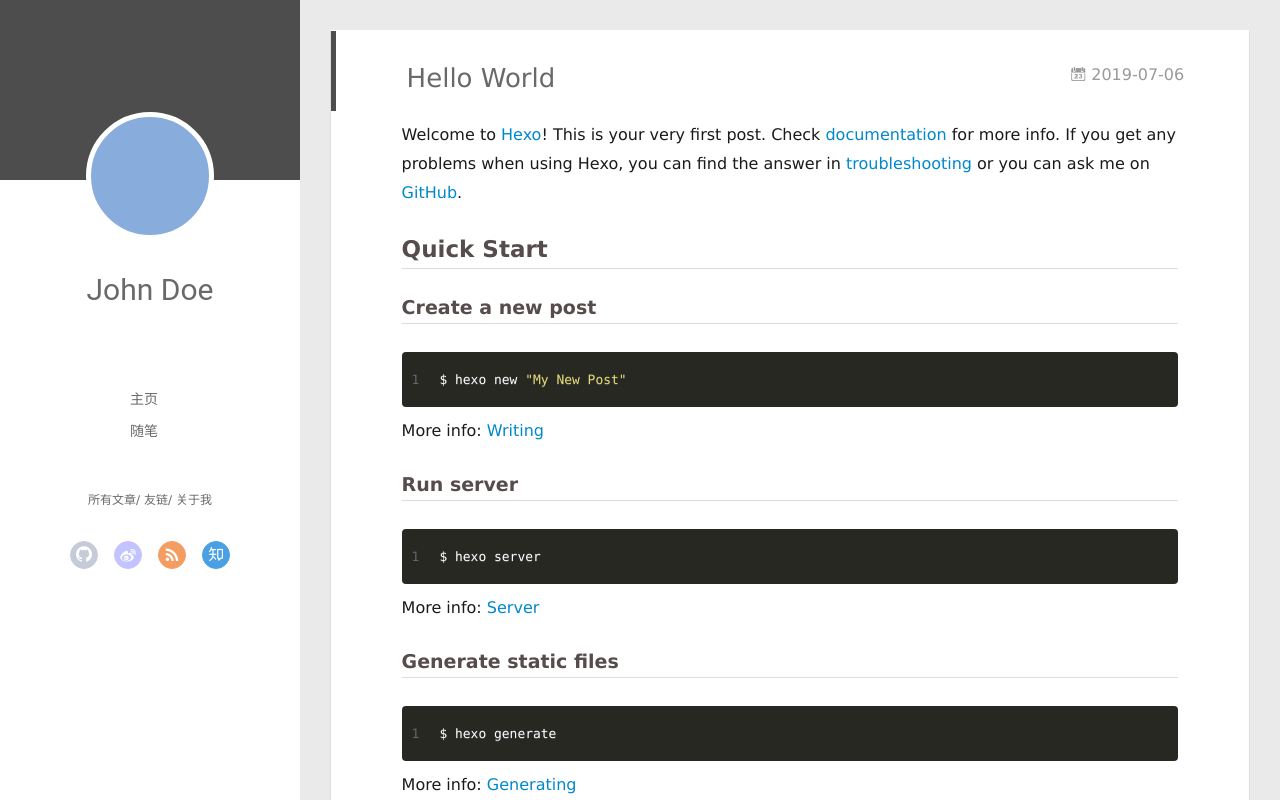
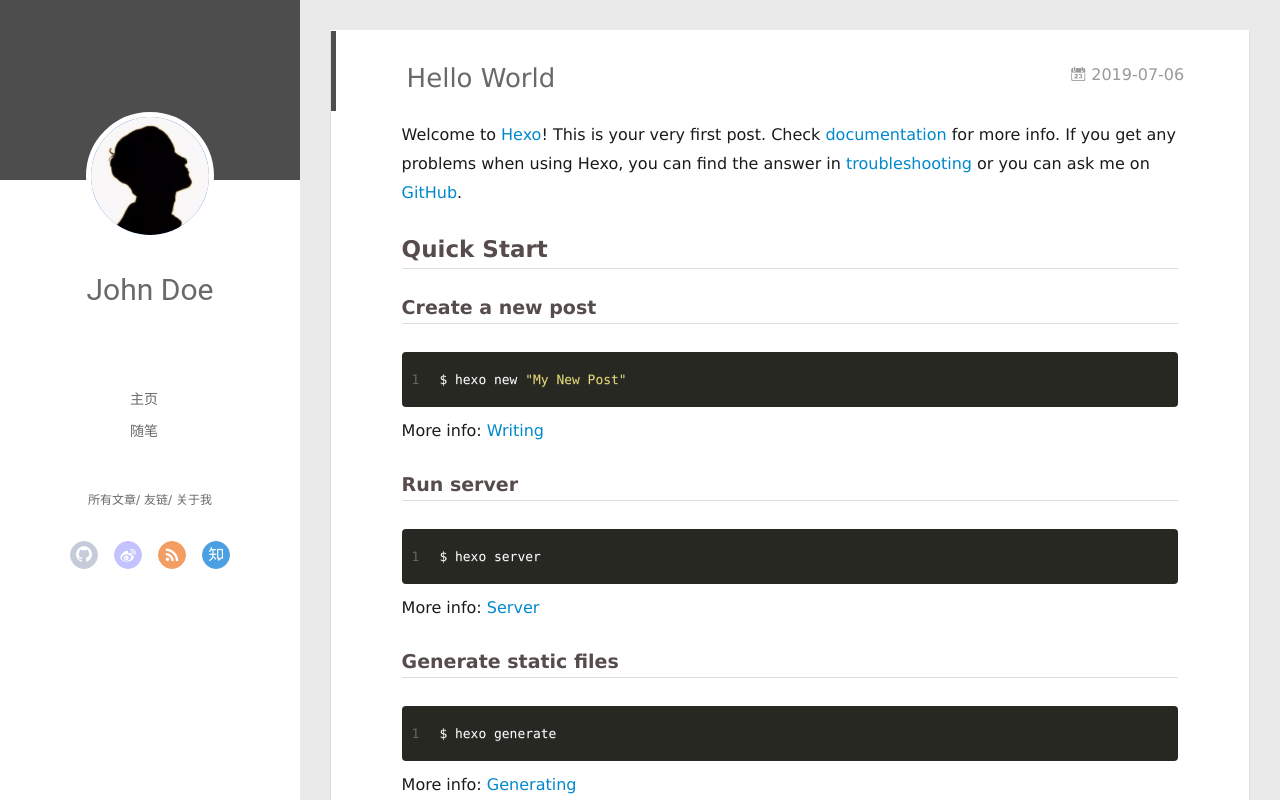
Before and after one commit to XingYiHang/XingYiHang.github.io, a plain HTML site: page 2019/07/06/hello-world/index.html in a window 1280 px wide. Drawn offline with Linux system fonts and the light colour scheme; no server answers.

Commit message:
Site updated: 2019-07-06 14:21:19

```diff
--- a/2019/07/06/hello-world/index.html
+++ b/2019/07/06/hello-world/index.html
@@ -23,7 +23,7 @@
     <link rel="alternative" href="/atom.xml" title="Hexo" type="application/atom+xml">
 
 
-    <link rel="icon" href="/favicon.png">
+    <link rel="icon" href="/img/favicon.png">
 
   <link rel="stylesheet" type="text/css" href="/./main.0cf68a.css">
   <style type="text/css">
@@ -47,7 +47,7 @@
 <div class="intrude-less">
 	<header id="header" class="inner">
 		<a href="/" class="profilepic">
-			<img src="" class="js-avatar">
+			<img src="/img/avatar.jpg" class="js-avatar">
 		</a>
 		<hgroup>
 		  <h1 class="header-author"><a href="/">John Doe</a></h1>
@@ -105,7 +105,7 @@
 	<div class="intrude-less">
 		<header id="header" class="inner">
 			<div class="profilepic">
-				<img src="" class="js-avatar">
+				<img src="/img/avatar.jpg" class="js-avatar">
 			</div>
 			<hgroup>
 			  <h1 class="header-author js-header-author">John Doe</h1>
```
Also changed, not shown: 2019/07/06/my-first-blog/index.html (+3 -3 lines), archives/2019/07/index.html (+3 -3 lines), archives/2019/index.html (+3 -3 lines), archives/index.html (+3 -3 lines), index.html (+3 -3 lines), img/avatar.jpg (added), img/favicon.png (added).
